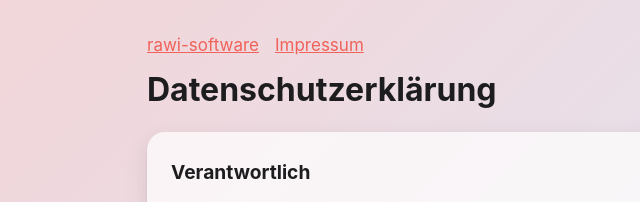
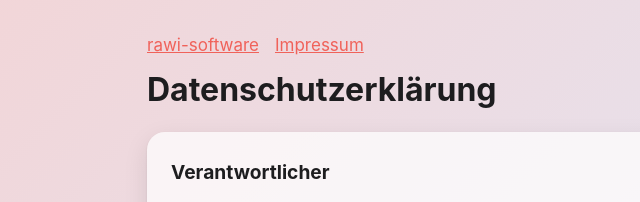
Before and after one commit to rawi-software/rawi-software.github.io, a plain HTML site: page datenschutz.html in a window 1280 px wide. Shown: the top 202 px of the page, 153-793 px from the left. Drawn offline with Linux system fonts and the light colour scheme.

Commit message:
Hauptseite Datenschutz: Überschrift vereinheitlicht

```diff
--- a/datenschutz.html
+++ b/datenschutz.html
@@ -2,7 +2,7 @@
 <title>rawi-software – Datenschutz</title><link rel="stylesheet" href="stil.css"></head><body><main>
 <nav><a href="./">rawi-software</a><a href="impressum.html">Impressum</a></nav>
 <h1>Datenschutzerklärung</h1>
-<div class="karte"><h2>Verantwortlich</h2>
+<div class="karte"><h2>Verantwortlicher</h2>
 <p>Ralf Weiss<br>Hofrainstr. 6/1<br>71277 Rutesheim<br>E-Mail: <a href="mailto:rawi-software@gmx.net">rawi-software@gmx.net</a><br>Telefon: <a href="tel:+497152353247">+49 7152 353247</a></p></div>
 <div class="karte"><h2>Diese Webseite und Hosting</h2>
 <p>Diese Webseite liegt bei GitHub Pages (GitHub Inc., ein Unternehmen von Microsoft, USA). Beim Aufruf verarbeitet GitHub technisch notwendige Daten, insbesondere deine IP-Adresse, Datum und Uhrzeit, die aufgerufene Seite sowie Angaben zu Browser und Gerät, und speichert sie in Server-Protokollen. Wir selbst setzen keine Cookies, keine Analyse- oder Tracking-Werkzeuge und laden keine Schriften oder Inhalte von anderen Servern nach.</p>
```
